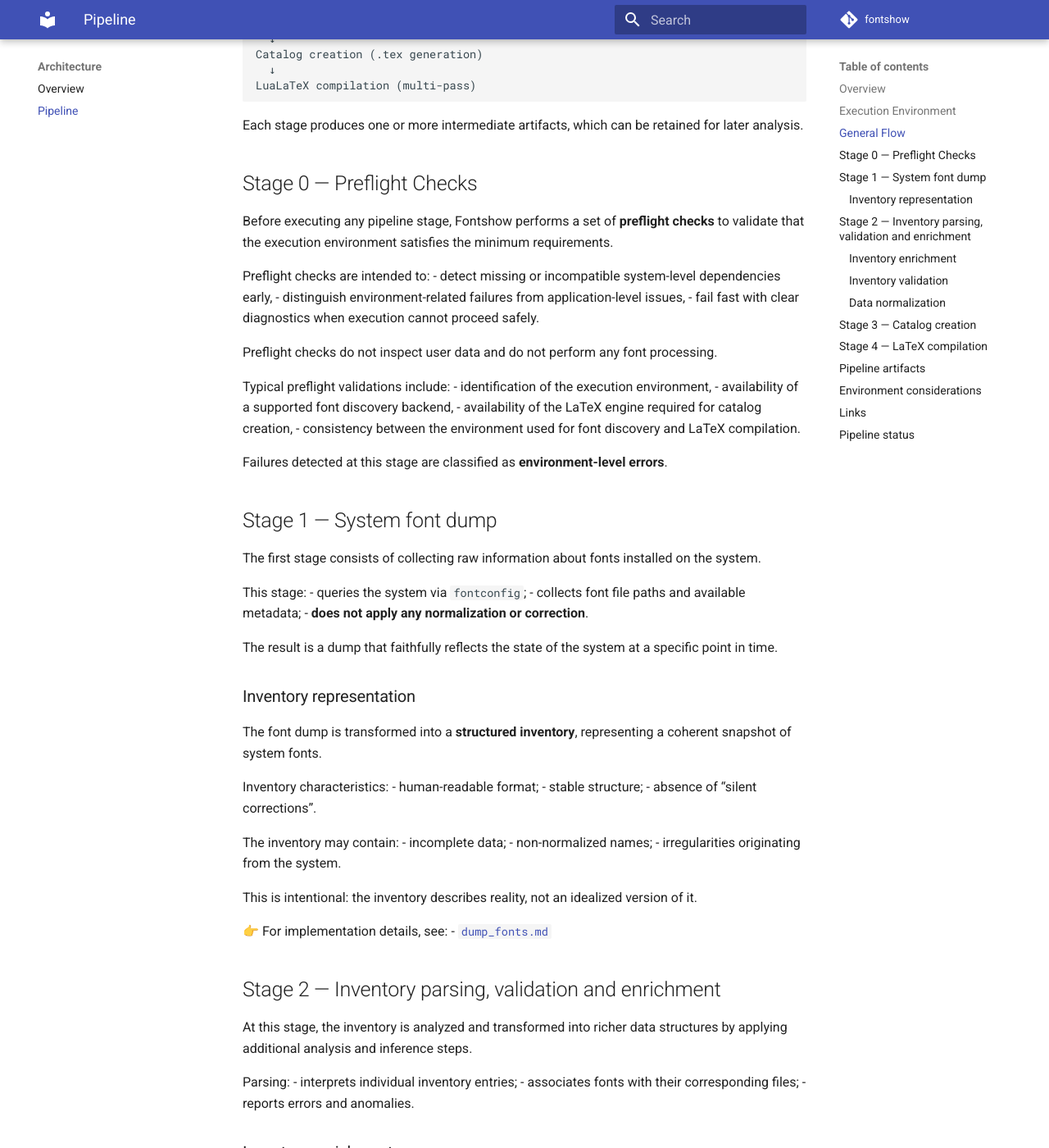
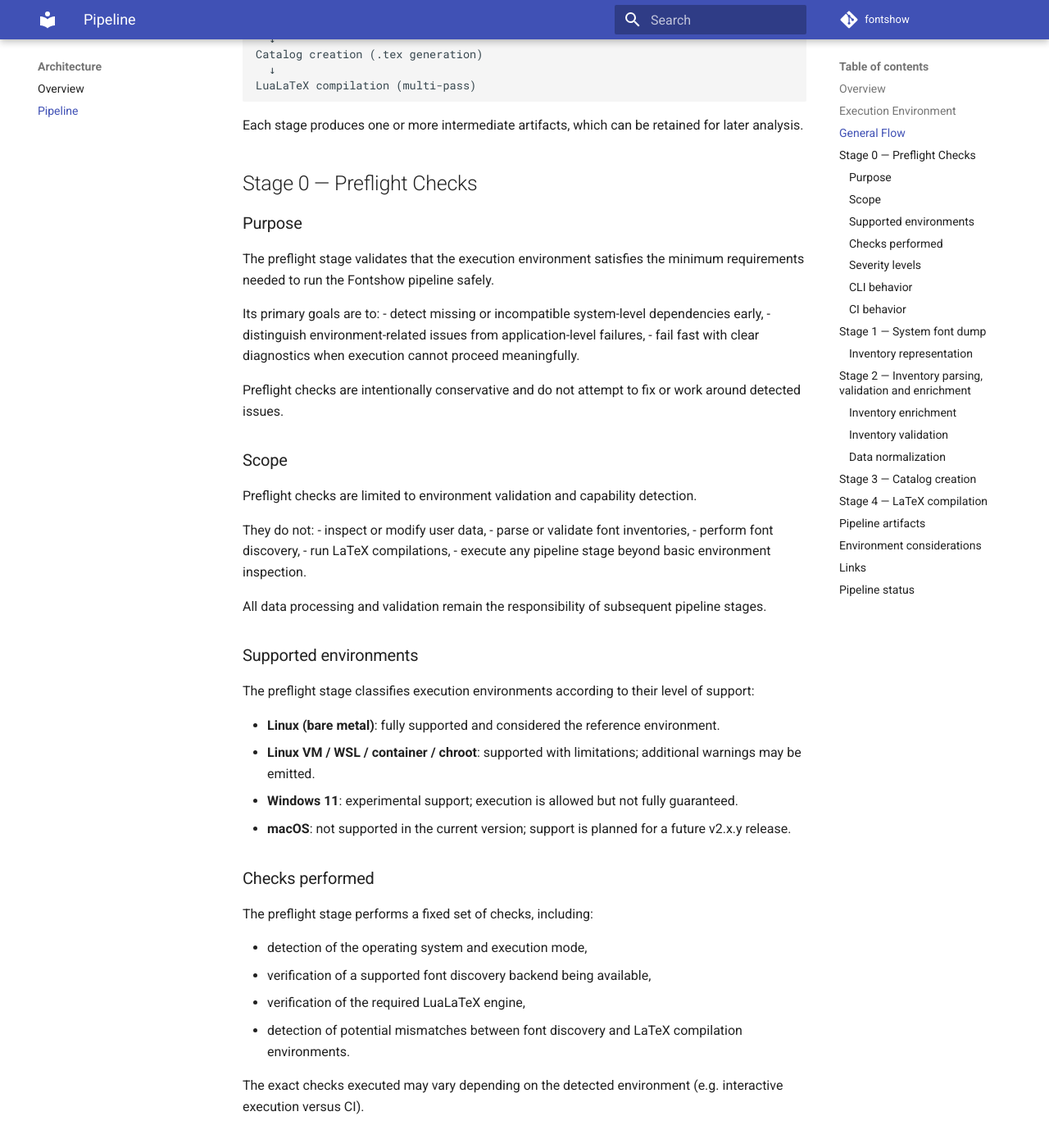
Before and after one commit to marco0560/Fontshow, an MkDocs documentation site: the page built from docs/pipeline.md, in a window 1280 px wide and 1400 px high, scrolled down 1034 px. Shown: the whole window at 82% size. Built offline with MkDocs 1.6.1 and Material for MkDocs 9.7.7, drawn with Linux system fonts in a browser that asks for light colours; comment, search, counter and statistics services are not loaded; some of the changed text lies outside the part shown.

Commit message:
docs(docs): document preflight stage and environment checks
Why:
- Improve documentation clarity and completeness
- Help users understand the purpose and scope of preflight checks

What:
- Document the purpose of the preflight stage
- Explain the scope and limitations of preflight checks
- Clarify that preflight checks are conservative and do not attempt to fix issues

Notes:
-

Refs: #

```diff
--- a/docs/pipeline.md
+++ b/docs/pipeline.md
@@ -48,23 +48,96 @@ Each stage produces one or more intermediate artifacts, which can be retained fo
 
 ## Stage 0 — Preflight Checks
 
-Before executing any pipeline stage, Fontshow performs a set of **preflight checks**
-to validate that the execution environment satisfies the minimum requirements.
+### Purpose
 
-Preflight checks are intended to:
+The preflight stage validates that the execution environment satisfies the
+minimum requirements needed to run the Fontshow pipeline safely.
+
+Its primary goals are to:
 - detect missing or incompatible system-level dependencies early,
-- distinguish environment-related failures from application-level issues,
-- fail fast with clear diagnostics when execution cannot proceed safely.
+- distinguish environment-related issues from application-level failures,
+- fail fast with clear diagnostics when execution cannot proceed meaningfully.
 
-Preflight checks do not inspect user data and do not perform any font processing.
+Preflight checks are intentionally conservative and do not attempt to fix or
+work around detected issues.
 
-Typical preflight validations include:
-- identification of the execution environment,
-- availability of a supported font discovery backend,
-- availability of the LaTeX engine required for catalog creation,
-- consistency between the environment used for font discovery and LaTeX compilation.
+### Scope
 
-Failures detected at this stage are classified as **environment-level errors**.
+Preflight checks are limited to environment validation and capability detection.
+
+They do not:
+- inspect or modify user data,
+- parse or validate font inventories,
+- perform font discovery,
+- run LaTeX compilations,
+- execute any pipeline stage beyond basic environment inspection.
+
+All data processing and validation remain the responsibility of subsequent
+pipeline stages.
+
+### Supported environments
+
+The preflight stage classifies execution environments according to their level
+of support:
+
+- **Linux (bare metal)**: fully supported and considered the reference environment.
+- **Linux VM / WSL / container / chroot**: supported with limitations; additional
+  warnings may be emitted.
+- **Windows 11**: experimental support; execution is allowed but not fully guaranteed.
+- **macOS**: not supported in the current version; support is planned for a future
+  v2.x.y release.
+
+### Checks performed
+
+The preflight stage performs a fixed set of checks, including:
+
+- detection of the operating system and execution mode,
+- verification of a supported font discovery backend being available,
+- verification of the required LuaLaTeX engine,
+- detection of potential mismatches between font discovery and LaTeX compilation
+  environments.
+
+The exact checks executed may vary depending on the detected environment
+(e.g. interactive execution versus CI).
+
+### Severity levels
+
+Each preflight check produces one of the following severity levels:
+
+- **INFO**: contextual information useful for debugging; never blocks execution
+  and is only shown when verbose output is enabled.
+- **OK**: the requirement is satisfied.
+- **WARN**: a known risk or limitation has been detected; execution is allowed
+  but may lead to reduced functionality or failures in later stages.
+- **ERROR**: a required capability is missing or incompatible; execution is
+  aborted immediately.
+
+The overall preflight result is derived from the most severe check outcome.
+Informational results do not contribute to the overall preflight outcome.
+
+### CLI behavior
+
+By default, the CLI displays only warnings, errors, and the final preflight
+summary.
+
+When the `--verbose` flag is enabled, additional informational and successful
+checks are displayed.
+
+Warnings do not prevent execution, while errors always abort the pipeline with
+a non-zero exit code.
+
+The `--verbose` flag does not alter the execution flow or exit codes.
+
+### CI behavior
+
+When executed in a CI environment (such as GitHub Actions), the preflight stage
+runs in a reduced mode tailored for non-interactive environments.
+
+Checks that require access to real system fonts or a full LaTeX toolchain are
+skipped and reported as informational output.
+
+In CI, the preflight stage only fails on errors that indicate a misconfigured
+runtime environment (e.g. unsupported Python version or invalid CLI usage).
 
 ## Stage 1 — System font dump
 
```
